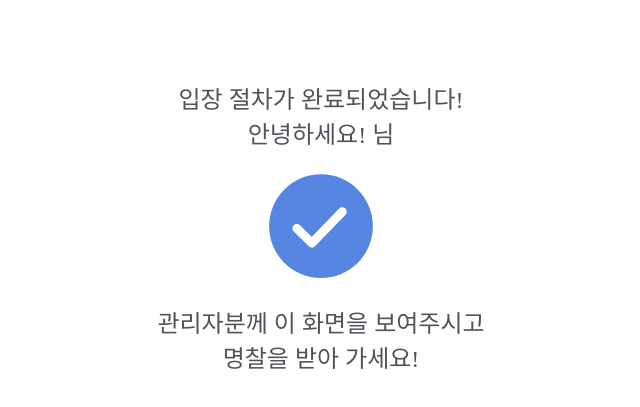
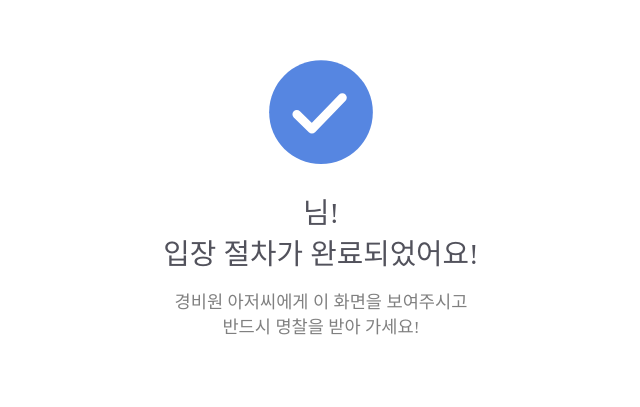
Before and after one commit to Resten1497/Entry_FrontTest, a React (Create React App) app: page /complete in a window 1280 px wide. Shown: the part 173-580 px from the top of the page, without its empty margins (319-959 px from the left). Built offline with nearby package versions, Linux system fonts and the light colour scheme; a web font is replaced by a local one.

Commit message:
Complete Page ADD

```diff
--- a/src/container/CompleteContainer/index.jsx
+++ b/src/container/CompleteContainer/index.jsx
@@ -17,17 +17,17 @@ function CompleteContainer() {
   // };
   return (
     <Container>
+      <Animation />
 
       <Title>
-        입장 절차가 완료되었습니다!
+        {location.state}님!
+        <br /> 입장 절차가 완료되었어요!
+      </Title>
+      <Sub_Title>
+        경비원 아저씨에게 이 화면을 보여주시고
         <br />
-        안녕하세요! {location.state}님
-      </Title>
-        <Animation />
-      <Title>
-        관리자분께 이 화면을 보여주시고
-        <br />명찰을 받아 가세요!
-      </Title>
+        반드시 명찰을 받아 가세요!
+      </Sub_Title>
       {/* <Btn autoFocus onKeyDown={handleKeyDown}></Btn> */}
     </Container>
   );
@@ -35,7 +35,8 @@ function CompleteContainer() {
 
 const Container = styled.div`
   width: 100vw;
-  height: 100vh;
+  height: 90vh;
+  max-height: -webkit-fill-available;
   display: flex;
   flex-direction: column;
   align-items: center;
@@ -44,9 +45,16 @@ const Container = styled.div`
 
 const Title = styled.p`
   font-weight: 400;
-  font-size: 1.5rem;
+  font-size: 1.8rem;
   text-align: center;
   color: #52525c;
+`;
+
+const Sub_Title = styled.p`
+  font-size: 1.1rem;
+  text-align: center;
+  margin-top: 1rem;
+  color: grey;
 `;
 
 const Btn = styled.button`
```
